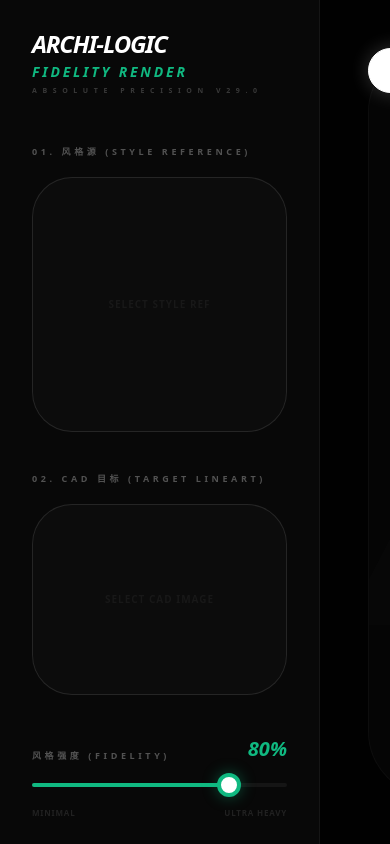
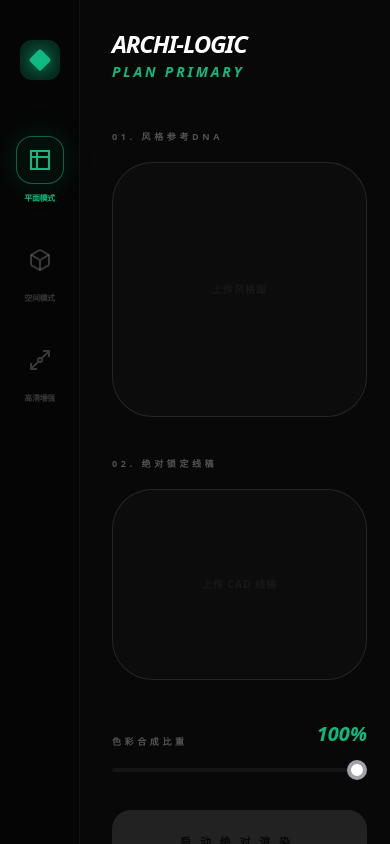
Before and after one commit to aionlyxx20-ux/AI-, a React (Vite) app: page / in a window 390 px wide. Built offline with nearby package versions, Linux system fonts and the light colour scheme.

Commit message:
Add files via upload

```diff
--- a/App.tsx
+++ b/App.tsx
@@ -4,15 +4,17 @@ import { GoogleGenAI } from "@google/genai";
 
 type ImageSize = "1K" | "2K" | "4K";
 type Status = 'idle' | 'analyzing' | 'rendering';
+type RenderMode = 'plan' | 'spatial' | 'enhance';
 
 const App: React.FC = () => {
+  const [renderMode, setRenderMode] = useState<RenderMode>('plan');
   const [refImage, setRefImage] = useState<string | null>(null);
   const [lineartImage, setLineartImage] = useState<string | null>(null);
   const [aspectRatio, setAspectRatio] = useState<string>("1:1");
   const [resultImage, setResultImage] = useState<string | null>(null);
   const [status, setStatus] = useState<Status>('idle');
   const [dnaData, setDnaData] = useState<string>("");
-  const [fidelity, setFidelity] = useState<number>(80); // 默认 80% 强度
+  const [synthesisScale, setSynthesisScale] = useState<number>(100);
   const [selectedSize, setSelectedSize] = useState<ImageSize>("1K");
 
   const [manualKey, setManualKey] = useState<string>(() => localStorage.getItem('ARCHI_LOG_KEY') || "");
@@ -21,6 +23,15 @@ const App: React.FC = () => {
   const refInputRef = useRef<HTMLInputElement>(null);
   const lineartInputRef = useRef<HTMLInputElement>(null);
 
+  const handleModeSwitch = (mode: RenderMode) => {
+    setRenderMode(mode);
+    setRefImage(null);
+    setLineartImage(null);
+    setResultImage(null);
+    setDnaData("");
+    setStatus('idle');
+  };
+
   useEffect(() => {
     const activeKey = manualKey || process.env.API_KEY;
     if (!activeKey) setShowKeyPanel(true);
@@ -28,22 +39,27 @@ const App: React.FC = () => {
 
   const getActiveKey = () => manualKey || process.env.API_KEY || "";
 
-  const handleEngineManagement = () => setShowKeyPanel(true);
-
-  const saveManualKey = (val: string) => {
-    const trimmed = val.trim();
-    setManualKey(trimmed);
-    localStorage.setItem('ARCHI_LOG_KEY', trimmed);
-    setShowKeyPanel(false);
+  const handleEngineManagement = () => {
+    setShowKeyPanel(true);
   };
 
-  const calculateAspectRatio = (width: number, height: number): string => {
-    const ratio = width / height;
-    if (ratio > 1.5) return "16:9";
-    if (ratio > 1.2) return "4:3";
-    if (ratio < 0.6) return "9:16";
-    if (ratio < 0.8) return "3:4";
-    return "1:1";
+  const processLineart = (dataUrl: string): Promise<string> => {
+    return new Promise((resolve) => {
+      const img = new Image();
+      img.onload = () => {
+        const canvas = document.createElement('canvas');
+        canvas.width = img.width;
+        canvas.height = img.height;
+        const ctx = canvas.getContext('2d');
+        if (ctx) {
+          ctx.fillStyle = "#FFFFFF";
+          ctx.fillRect(0, 0, canvas.width, canvas.height);
+          ctx.drawImage(img, 0, 0);
+          resolve(canvas.toDataURL('image/png'));
+        }
+      };
+      img.src = dataUrl;
+    });
   };
 
   const handleFileUpload = async (e: React.ChangeEvent<HTMLInputElement>, type: 'ref' | 'lineart') => {
@@ -54,18 +70,34 @@ const App: React.FC = () => {
       const data = event.target?.result as string;
       if (type === 'ref') {
         setRefImage(data);
+        const img = new Image();
+        img.onload = () => {
+          if (renderMode === 'enhance') setAspectRatio(calculateAspectRatio(img.width, img.height));
+        };
+        img.src = data;
         await auditNeuralDNA(data);
       } else {
+        const processedLineart = await processLineart(data);
         const img = new Image();
         img.onload = () => {
           setAspectRatio(calculateAspectRatio(img.width, img.height));
-          setLineartImage(data);
+          setLineartImage(processedLineart);
           setResultImage(null);
         };
-        img.src = data;
+        img.src = processedLineart;
       }
+      e.target.value = '';
     };
     reader.readAsDataURL(file);
+  };
+
+  const calculateAspectRatio = (width: number, height: number): string => {
+    const ratio = width / height;
+    if (ratio > 1.5) return "16:9";
+    if (ratio > 1.2) return "4:3";
+    if (ratio < 0.6) return "9:16";
+    if (ratio < 0.8) return "3:4";
+    return "1:1";
   };
 
   const auditNeuralDNA = async (imageData: string) => {
@@ -79,8 +111,7 @@ const App: React.FC = () => {
         contents: [{
           parts: [
             { inlineData: { data: imageData.split(',')[1], mimeType: 'image/jpeg' } },
-            { text: `[STRUCTURAL DNA AUDIT]
-              分析并提取图纸视觉基因：调色盘HEX逻辑、材质表现细节、光影衰减步长、空间渲染风格。输出精炼指令。` }
+            { text: `[STYLE-ONLY EXTRACTION] 仅分析色彩调性、光影强度和材质质感。完全忽略并剥离其任何几何结构、物体轮廓或空间布局信息。` }
           ]
         }]
       });
@@ -93,48 +124,53 @@ const App: React.FC = () => {
   };
 
   const executeSynthesis = async () => {
-    if (!lineartImage || !refImage) return;
+    if (!refImage) return;
+    if (renderMode !== 'enhance' && !lineartImage) return;
+
     const key = getActiveKey();
     if (!key) return;
     setStatus('rendering');
     try {
       const ai = new GoogleGenAI({ apiKey: key });
+      let modeInstruction = "";
+      let parts: any[] = [];
 
-      // 动态强度逻辑控制
-      const intensityTag = fidelity < 30 ? "MINIMAL_STYLIZATION" : fidelity < 70 ? "BALANCED_STYLIZATION" : "MAXIMUM_STYLIZATION";
+      if (renderMode === 'plan') {
+        modeInstruction = "TOPOLOGICAL BASE LAYER: 提供的线稿图是唯一的物理边界。";
+        parts.push({ inlineData: { data: refImage.split(',')[1], mimeType: 'image/jpeg' } });
+        parts.push({ inlineData: { data: lineartImage!.split(',')[1], mimeType: 'image/png' } });
+      } else if (renderMode === 'spatial') {
+        modeInstruction = "PERSPECTIVE ANCHOR: 严格遵守线稿图的所有透视线和几何边缘。";
+        parts.push({ inlineData: { data: refImage.split(',')[1], mimeType: 'image/jpeg' } });
+        parts.push({ inlineData: { data: lineartImage!.split(',')[1], mimeType: 'image/png' } });
+      } else {
+        modeInstruction = "HD PIXEL RECONSTRUCTION: 锁定现有构图进行超分辨率增强。";
+        parts.push({ inlineData: { data: refImage.split(',')[1], mimeType: 'image/jpeg' } });
+      }
 
       const prompt = `
-        [STRICT FIDELITY SYNTHESIS V29]
-        INTENSITY_LEVEL: ${fidelity}% (${intensityTag})
+        [CORE PROTOCOL: 100% GEOMETRIC FIDELITY]
+        MODE_CONTEXT: ${modeInstruction}
+        SYNTHESIS_STRENGTH: ${synthesisScale}%
+        MATERIAL_PALETTE: ${dnaData}
 
-        INPUT_1 (REF_DNA): ${dnaData}
-        INPUT_2 (LINEART_STABILITY): 100% 几何锁定，严禁改变墙体、门窗和家具轮廓。
-
-        STYLIZATION_LOGIC:
-        - 当强度为 ${fidelity}% 时：${fidelity < 50 ? "保留大量留白，仅在关键区域应用参考图的色彩。" : "全面迁移参考图的材质纹理、光影退晕和环境色彩。"}
-        - 边缘处理：所有填色必须精准闭合在黑线范围内。
-        - 色彩饱和度：映射参考图的色彩跨度，应用 ${fidelity}% 的视觉对比度。
-
-        CORE_CONSTRAINTS:
-        - 零幻觉：禁止添加线稿中不存在的物体。
-        - 矢量质感：输出应具有极高的工业纯净度，消除噪点，保持渐变丝滑。
+        [STRICT INSTRUCTIONS - DO NOT DEVIATE]
+        1. 线稿作为绝对模具 (THE MOLD)：黑白线稿是唯一的空间真相。禁止改变、增加或减少任何线条。线条坐标必须100%对齐。
+        2. 色彩仅为填充 (COLOR AS FILL ONLY)：将风格图的质感和颜色如同液体一样填充在线稿限定的封闭区域内。
+        3. 严禁改写 (NO REDRAWING)：禁止AI根据风格图自发添加家具、墙体或装饰。如果线稿中没有，成果图中就不允许出现。
+        4. 线条一致性 (LINE CONSISTENCY)：线条必须清晰、锐利且与原稿位置完全一致。
       `;
+      parts.push({ text: prompt });
 
       const response = await ai.models.generateContent({
         model: 'gemini-3-pro-image-preview',
-        contents: {
-          parts: [
-            { inlineData: { data: refImage.split(',')[1], mimeType: 'image/jpeg' } },
-            { inlineData: { data: lineartImage.split(',')[1], mimeType: 'image/png' } },
-            { text: prompt }
-          ]
-        },
+        contents: { parts },
         config: {
           imageConfig: {
-            // @ts-ignore
-            aspectRatio: aspectRatio,
+            aspectRatio: aspectRatio as any,
             imageSize: selectedSize
-          }
+          },
+          seed: 42 // 固定随机种子以确保最大的输出一致性
         }
       });
 
@@ -150,111 +186,113 @@ const App: React.FC = () => {
     }
   };
 
+  const saveManualKey = (val: string) => {
+    const trimmed = val.trim();
+    setManualKey(trimmed);
+    localStorage.setItem('ARCHI_LOG_KEY', trimmed);
+    setShowKeyPanel(false);
+  };
+
   return (
-    <div className="h-screen bg-[#020202] text-[#a1a1aa] flex overflow-hidden font-sans select-none">
-      {showKeyPanel && (
-        <div className="fixed inset-0 z-[1000] flex items-center justify-center bg-black/90 backdrop-blur-3xl animate-in fade-in duration-500">
-          <div className="w-[480px] p-12 bg-[#0a0a0a] border border-white/10 rounded-[3rem] shadow-[0_0_120px_rgba(0,0,0,0.9)] space-y-10 relative">
-            <button onClick={() => setShowKeyPanel(false)} className="absolute top-8 right-8 text-white/20 hover:text-white transition-colors">✕</button>
-            <div className="space-y-3">
-              <h3 className="text-white text-2xl font-black italic tracking-tighter uppercase">引擎鉴权 / ENGINE AUTH</h3>
-              <p className="text-white/30 text-[11px] uppercase tracking-widest font-bold leading-relaxed">请输入您的 Google API KEY 以启动渲染集群。</p>
+    <div className={`h-screen text-[#a1a1aa] flex overflow-hidden font-sans select-none transition-all duration-700 ${renderMode === 'enhance' ? 'bg-[#040404]' : renderMode === 'spatial' ? 'bg-[#030306]' : 'bg-[#020202]'}`}>
+      <nav className="w-20 border-r border-white/5 flex flex-col items-center py-10 gap-8 bg-[#050505] shrink-0 z-50">
+        <div className="w-10 h-10 bg-emerald-500/20 rounded-xl flex items-center justify-center mb-6">
+          <div className="w-4 h-4 bg-emerald-500 rounded-sm rotate-45 shadow-[0_0_15px_rgba(16,185,129,0.8)]"></div>
         </div>
-            <div className="space-y-5">
-              <input
-                type="password"
-                value={manualKey}
-                onChange={(e) => setManualKey(e.target.value)}
-                placeholder="Google Gemini API Key"
-                className="w-full bg-white/[0.03] border border-white/10 rounded-2xl px-6 py-5 text-emerald-500 font-mono tracking-widest outline-none focus:border-emerald-500/50 transition-all"
-              />
-              <button onClick={() => saveManualKey(manualKey)} className="w-full py-5 bg-emerald-500 text-white text-[12px] font-black uppercase tracking-[0.6em] rounded-2xl active:scale-95 hover:bg-emerald-400 transition-all">激活内核</button>
+
+        <button onClick={() => handleModeSwitch('plan')} className={`group relative flex flex-col items-center gap-2 transition-all ${renderMode === 'plan' ? 'text-emerald-500' : 'text-white/20 hover:text-white/40'}`}>
+          <div className={`w-12 h-12 rounded-2xl border flex items-center justify-center transition-all ${renderMode === 'plan' ? 'border-emerald-500/50 bg-emerald-500/5 shadow-[0_0_30px_rgba(16,185,129,0.15)]' : 'border-transparent'}`}>
+            <svg className="w-6 h-6" viewBox="0 0 24 24" fill="none" stroke="currentColor" strokeWidth="2"><path d="M3 3h18v18H3zM3 9h18M9 3v18" /></svg>
           </div>
+          <span className="text-[8px] font-black uppercase tracking-tighter">平面模式</span>
+        </button>
+
+        <button onClick={() => handleModeSwitch('spatial')} className={`group relative flex flex-col items-center gap-2 transition-all ${renderMode === 'spatial' ? 'text-emerald-500' : 'text-white/20 hover:text-white/40'}`}>
+          <div className={`w-12 h-12 rounded-2xl border flex items-center justify-center transition-all ${renderMode === 'spatial' ? 'border-emerald-500/50 bg-emerald-500/10 shadow-[0_0_40px_rgba(16,185,129,0.3)]' : 'border-transparent'}`}>
+            <svg className="w-6 h-6" viewBox="0 0 24 24" fill="none" stroke="currentColor" strokeWidth="2">
+              <path d="M21 16V8a2 2 0 00-1-1.73l-7-4a2 2 0 00-2 0l-7 4A2 2 0 003 8v8a2 2 0 001 1.73l7 4a2 2 0 002 0l7-4A2 2 0 0021 16z" /><path d="M3.27 6.96L12 12.01l8.73-5.05M12 22.08V12" />
+            </svg>
           </div>
+          <span className="text-[8px] font-black uppercase tracking-tighter">空间模式</span>
+        </button>
+
+        <button onClick={() => handleModeSwitch('enhance')} className={`group relative flex flex-col items-center gap-2 transition-all ${renderMode === 'enhance' ? 'text-amber-500' : 'text-white/20 hover:text-white/40'}`}>
+          <div className={`w-12 h-12 rounded-2xl border flex items-center justify-center transition-all ${renderMode === 'enhance' ? 'border-amber-500/50 bg-amber-500/10 shadow-[0_0_40px_rgba(245,158,11,0.3)]' : 'border-transparent'}`}>
+            <svg className="w-6 h-6" viewBox="0 0 24 24" fill="none" stroke="currentColor" strokeWidth="2">
+              <path d="M15 3h6v6M9 21H3v-6M21 3l-7 7M3 21l7-7" /><circle cx="12" cy="12" r="2" />
+            </svg>
           </div>
-      )}
+          <span className="text-[8px] font-black uppercase tracking-tighter">高清增强</span>
+        </button>
+      </nav>
 
-      <aside className="w-[320px] lg:w-[400px] border-r border-white/5 bg-[#080808] p-8 flex flex-col gap-10 overflow-y-auto shrink-0 z-20 scrollbar-hide">
+      <div className="flex flex-1 overflow-hidden">
+        <aside className={`w-[320px] lg:w-[380px] border-r border-white/5 p-8 flex flex-col gap-10 overflow-y-auto shrink-0 z-20 transition-all duration-700 ${renderMode === 'enhance' ? 'bg-[#0a0a0a]' : 'bg-[#080808]'}`}>
           <header className="space-y-1">
             <h1 className="text-white text-2xl font-black tracking-[-0.05em] uppercase italic leading-none">
               ARCHI-LOGIC<br/>
-            <span className="text-emerald-500 text-sm tracking-[0.2em] font-black italic">FIDELITY RENDER</span>
+              <span className={`${renderMode === 'enhance' ? 'text-amber-500' : 'text-emerald-500'} text-sm tracking-[0.2em] font-black italic`}>{renderMode.toUpperCase()} PRIMARY</span>
             </h1>
-          <p className="text-[7px] font-black text-white/20 uppercase tracking-[0.8em]">Absolute Precision V29.0</p>
           </header>
 
           <section className="space-y-8">
             <div className="space-y-4">
-            <label className="text-[9px] font-black uppercase tracking-[0.4em] text-white/30">01. 风格源 (Style Reference)</label>
+              <label className="text-[9px] font-black uppercase tracking-[0.4em] text-white/30">
+                {renderMode === 'enhance' ? '01. 待增强底图' : '01. 风格参考DNA'}
+              </label>
               <div onClick={() => refInputRef.current?.click()} className="aspect-square bg-white/[0.02] border border-white/10 rounded-[2.5rem] cursor-pointer hover:border-emerald-500/40 transition-all flex items-center justify-center overflow-hidden group">
-              {refImage ? <img src={refImage} className="w-full h-full object-cover transition-transform duration-[2s] group-hover:scale-110" /> : <div className="text-white/5 text-[10px] font-black uppercase tracking-widest">Select Style Ref</div>}
+                {refImage ? <img src={refImage} className="w-full h-full object-cover" /> : <div className="text-white/5 text-[10px] font-black uppercase tracking-widest text-center px-4">上传风格图</div>}
                 <input ref={refInputRef} type="file" className="hidden" accept="image/*" onChange={(e) => handleFileUpload(e, 'ref')} />
               </div>
             </div>
 
+            {renderMode !== 'enhance' && (
               <div className="space-y-4">
-            <label className="text-[9px] font-black uppercase tracking-[0.4em] text-white/30">02. CAD 目标 (Target Lineart)</label>
+                <label className="text-[9px] font-black uppercase tracking-[0.4em] text-white/30">02. 绝对锁定线稿</label>
                 <div onClick={() => lineartInputRef.current?.click()} className="aspect-[4/3] bg-white/[0.02] border border-white/10 rounded-[2.5rem] cursor-pointer hover:border-emerald-500/40 transition-all flex items-center justify-center overflow-hidden group">
-              {lineartImage ? <img src={lineartImage} className="w-full h-full object-contain p-6" /> : <div className="text-white/5 text-[10px] font-black uppercase tracking-widest">Select CAD Image</div>}
+                  {lineartImage ? <img src={lineartImage} className="w-full h-full object-contain p-6" /> : <div className="text-white/5 text-[10px] font-black uppercase tracking-widest text-center px-4">上传 CAD 线稿</div>}
                   <input ref={lineartInputRef} type="file" className="hidden" accept="image/*" onChange={(e) => handleFileUpload(e, 'lineart')} />
                 </div>
               </div>
+            )}
           </section>
 
           <section className="mt-auto space-y-8">
             <div className="space-y-5">
               <div className="flex justify-between items-end">
-              <span className="text-[9px] font-black uppercase tracking-[0.4em] text-white/30">风格强度 (Fidelity)</span>
-              <span className="text-emerald-500 text-xl font-black italic">{fidelity}%</span>
+                <span className="text-[9px] font-black uppercase tracking-[0.4em] text-white/30">色彩合成比重</span>
+                <span className={`${renderMode === 'enhance' ? 'text-amber-500' : 'text-emerald-500'} text-xl font-black italic`}>{synthesisScale}%</span>
               </div>
-            <div className="relative h-1 bg-white/5 rounded-full">
-              <input
-                type="range"
-                min="0"
-                max="100"
-                value={fidelity}
-                onChange={(e) => setFidelity(parseInt(e.target.value))}
-                className="absolute inset-0 w-full h-full appearance-none bg-transparent accent-emerald-500 cursor-pointer z-10"
-              />
-              <div className="absolute top-0 left-0 h-full bg-emerald-500 rounded-full" style={{ width: `${fidelity}%` }}></div>
-            </div>
-            <div className="flex justify-between text-[8px] font-black text-white/10 uppercase tracking-widest">
-              <span>Minimal</span>
-              <span>Ultra Heavy</span>
-            </div>
+              <input type="range" min="0" max="100" value={synthesisScale} onChange={(e) => setSynthesisScale(parseInt(e.target.value))} className={`w-full h-1 appearance-none bg-white/5 rounded-full ${renderMode === 'enhance' ? 'accent-amber-500' : 'accent-emerald-500'} cursor-pointer`} />
             </div>
 
-          <button
-            onClick={executeSynthesis}
-            disabled={status !== 'idle' || !lineartImage || !refImage}
-            className="w-full py-6 bg-white text-black text-[11px] font-black uppercase tracking-[0.8em] rounded-[1.2rem] hover:bg-emerald-500 hover:text-white transition-all shadow-2xl disabled:opacity-10 active:scale-95"
-          >
-            {status === 'rendering' ? 'SYNTHESIZING...' : '生成高保真图纸'}
+            <button onClick={executeSynthesis} disabled={status !== 'idle' || !refImage || (renderMode !== 'enhance' && !lineartImage)} className={`w-full py-6 text-black text-[11px] font-black uppercase tracking-[0.8em] rounded-[1.2rem] transition-all shadow-2xl ${renderMode === 'enhance' ? 'bg-amber-500 hover:bg-amber-400' : 'bg-white hover:bg-emerald-500 hover:text-white'} disabled:opacity-10`}>
+              {status === 'rendering' ? '物理拓扑锁定渲染中...' : '启动绝对渲染'}
             </button>
           </section>
         </aside>
 
-      <main className="flex-1 bg-[#020202] p-12 lg:p-20 flex flex-col items-center justify-center relative">
-        <nav className="absolute top-12 left-12 right-12 flex justify-between items-center z-10">
+        <main className={`flex-1 p-12 lg:p-20 flex flex-col items-center justify-center relative transition-all duration-700 ${renderMode === 'enhance' ? 'bg-[#020202]' : 'bg-[#010103]'}`}>
+          <nav className="absolute top-12 left-12 right-12 flex justify-between items-center z-20">
             <div className="flex gap-4">
               {(['1K', '2K', '4K'] as ImageSize[]).map(s => (
-              <button key={s} onClick={() => setSelectedSize(s)} className={`px-6 py-2 rounded-full text-[9px] font-black transition-all border ${selectedSize === s ? 'bg-white text-black border-white shadow-[0_0_20px_rgba(255,255,255,0.2)]' : 'text-white/20 border-white/5 hover:border-white/20'}`}>{s} RENDER</button>
+                <button key={s} onClick={() => setSelectedSize(s)} className={`px-6 py-2 rounded-full text-[9px] font-black transition-all border ${selectedSize === s ? 'bg-white text-black border-white shadow-[0_0_20px_rgba(255,255,255,0.2)]' : 'text-white/20 border-white/5 hover:border-white/20'}`}>{s} OUTPUT</button>
               ))}
             </div>
-          <button onClick={handleEngineManagement} className="px-6 py-2 bg-emerald-500/10 text-emerald-500 border border-emerald-500/20 rounded-full text-[9px] font-black hover:bg-emerald-500 hover:text-white transition-all uppercase tracking-widest">引擎管理</button>
+            <button onClick={handleEngineManagement} className="px-6 py-2 bg-emerald-500/10 text-emerald-500 border border-emerald-500/20 rounded-full text-[9px] font-black uppercase tracking-widest hover:bg-emerald-500 hover:text-white transition-all">引擎管理</button>
           </nav>
 
-        <div className="w-full h-full max-w-7xl rounded-[4rem] border border-white/[0.03] bg-[#050505] flex items-center justify-center overflow-hidden relative group shadow-[0_0_150px_rgba(0,0,0,0.8)]">
+          <div className={`w-full h-full max-w-7xl rounded-[4rem] border border-white/[0.03] flex items-center justify-center overflow-hidden relative group shadow-[0_0_200px_rgba(0,0,0,0.9)] bg-[#050505]`}>
             {status !== 'idle' && (
               <div className="flex flex-col items-center gap-10">
-              <div className="w-16 h-16 border-[2px] border-white/5 border-t-emerald-500 rounded-full animate-spin"></div>
-              <div className="text-white/40 text-[10px] font-black uppercase tracking-[1em] animate-pulse">正在执行多模态神经渲染</div>
+                <div className={`w-16 h-16 border-[2px] border-white/5 ${renderMode === 'enhance' ? 'border-t-amber-500' : 'border-t-emerald-500'} rounded-full animate-spin`}></div>
+                <div className="text-white/40 text-[10px] font-black uppercase tracking-[1.5em] animate-pulse italic">TOPOLOGY LOCK ACTIVE</div>
               </div>
             )}
 
             {!resultImage && status === 'idle' && (
-            <div className="opacity-[0.02] flex flex-col items-center gap-12 select-none pointer-events-none translate-y-12 transition-transform duration-1000">
-              <div className="text-[25rem] font-black italic tracking-tighter leading-none">AI</div>
+              <div className="opacity-[0.015] text-[30rem] font-black italic tracking-tighter cursor-default lowercase">
+                {renderMode === 'plan' ? 'planar' : renderMode === 'spatial' ? 'spatial' : 'ultra'}
               </div>
             )}
 
@@ -262,29 +300,35 @@ const App: React.FC = () => {
               <div className="w-full h-full flex items-center justify-center animate-reveal bg-white relative">
                 <img src={resultImage} className="max-w-full max-h-full object-contain" />
                 <div className="absolute inset-0 bg-black/98 opacity-0 group-hover:opacity-100 transition-all duration-700 flex flex-col items-center justify-center gap-10 backdrop-blur-3xl">
-                <a href={resultImage} download="PLAN_SYNTHESIS.png" className="px-24 py-6 bg-white text-black rounded-full text-[14px] font-black uppercase tracking-[1em] hover:bg-emerald-500 hover:text-white transition-all transform scale-95 group-hover:scale-100 duration-1000 shadow-2xl">导出作品</a>
-                <button onClick={() => setResultImage(null)} className="text-[10px] text-white/20 hover:text-red-500 uppercase tracking-[0.8em] font-black transition-colors">重新生成</button>
+                  <a href={resultImage} download={`ARCHI_ABS_FIDELITY_${Date.now()}.png`} className="px-24 py-6 bg-white text-black rounded-full text-[14px] font-black uppercase tracking-[1em] hover:bg-emerald-500 hover:text-white transition-all shadow-2xl">导出零偏差成果</a>
+                  <button onClick={() => setResultImage(null)} className="text-[10px] text-white/20 hover:text-red-500 uppercase font-black tracking-widest">重置当前会话</button>
                 </div>
               </div>
             )}
           </div>
         </main>
+      </div>
+
+      {showKeyPanel && (
+        <div className="fixed inset-0 z-[1000] flex items-center justify-center bg-black/95 backdrop-blur-3xl">
+          <div className="w-[480px] p-12 bg-[#0a0a0a] border border-white/10 rounded-[3rem] space-y-10 shadow-[0_0_100px_rgba(16,185,129,0.1)]">
+            <h3 className="text-white text-2xl font-black italic uppercase">内核鉴权 AUTH</h3>
+            <input type="password" value={manualKey} onChange={(e) => setManualKey(e.target.value)} placeholder="API KEY" className="w-full bg-white/[0.03] border border-white/10 rounded-2xl px-6 py-5 text-emerald-400 outline-none font-mono tracking-widest text-center" />
+            <button onClick={() => saveManualKey(manualKey)} className="w-full py-5 bg-emerald-500 text-white font-black uppercase rounded-2xl shadow-xl hover:bg-emerald-400 transition-all">初始化引擎</button>
+          </div>
+        </div>
+      )}
 
       <style>{`
-        @keyframes reveal {
-          0% { opacity: 0; filter: blur(40px) brightness(2); transform: scale(1.1); }
-          100% { opacity: 1; filter: blur(0) brightness(1); transform: scale(1); }
-        }
-        .animate-reveal { animation: reveal 1.5s cubic-bezier(0.16, 1, 0.3, 1) forwards; }
+        @keyframes reveal { 0% { opacity: 0; filter: blur(40px); transform: scale(1.05); } 100% { opacity: 1; filter: blur(0); transform: scale(1); } }
+        .animate-reveal { animation: reveal 0.8s cubic-bezier(0.16, 1, 0.3, 1) forwards; }
         .scrollbar-hide::-webkit-scrollbar { display: none; }
-
         input[type="range"]::-webkit-slider-thumb {
           -webkit-appearance: none;
-          height: 24px; width: 24px;
+          height: 20px; width: 20px;
           border-radius: 50%;
           background: #ffffff;
-          border: 4px solid #10b981;
-          box-shadow: 0 0 15px rgba(16, 185, 129, 0.4);
+          border: 4px solid currentColor;
           cursor: pointer;
         }
       `}</style>
```
Lines whose indentation alone changed are shown as unchanged.
